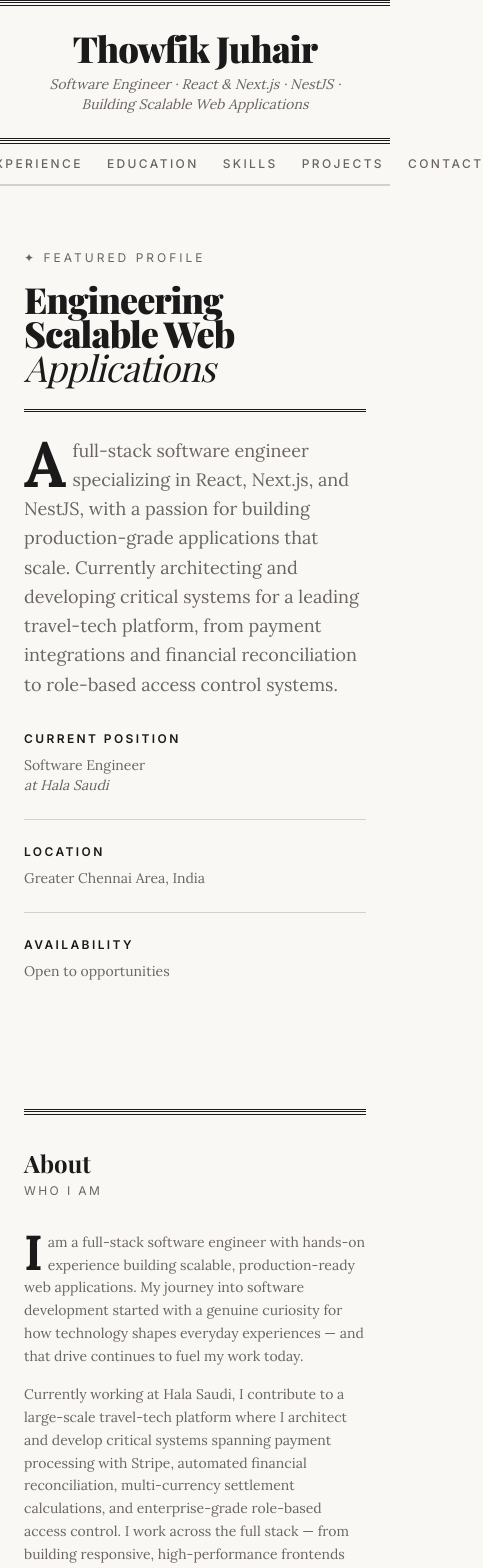
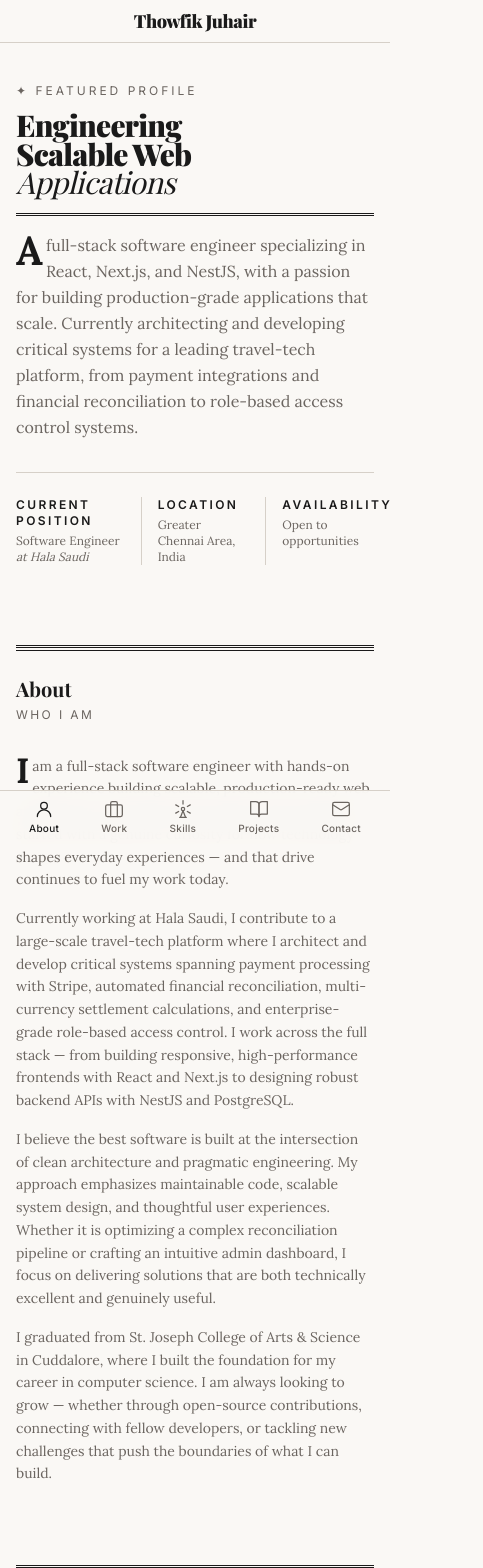
Before and after one commit to thowfik-softdev/portfolio, a Next.js app: page / in a window 390 px wide. Shown: the top 1568 px of the page, 483 px wide, since content can reach past the window. Built offline with nearby package versions, Linux system fonts and the light colour scheme.

Commit message:
feat: enhance portfolio layout and add mobile navigation

```diff
--- a/src/app/globals.css
+++ b/src/app/globals.css
@@ -90,14 +90,19 @@
     @apply border-border outline-ring/50;
   }
   body {
-    @apply bg-background text-foreground;
+    @apply bg-background text-foreground select-none;
   }
   html {
     @apply font-sans;
     scroll-behavior: smooth;
   }
   section[id] {
-    scroll-margin-top: 6rem;
+    scroll-margin-top: 3.5rem;
+  }
+  @media (min-width: 768px) {
+    section[id] {
+      scroll-margin-top: 6rem;
+    }
   }
 }
 
@@ -123,12 +128,20 @@
 .drop-cap::first-letter {
   font-family: var(--font-serif);
   float: left;
-  font-size: 3.5em;
-  line-height: 0.8;
-  padding-right: 0.1em;
+  font-size: 2.5em;
+  line-height: 0.85;
+  padding-right: 0.08em;
   padding-top: 0.05em;
   font-weight: 700;
   color: #1a1a1a;
+}
+
+@media (min-width: 640px) {
+  .drop-cap::first-letter {
+    font-size: 3.5em;
+    line-height: 0.8;
+    padding-right: 0.1em;
+  }
 }
 
 /* Subtle selection color */
--- a/src/app/page.tsx
+++ b/src/app/page.tsx
@@ -1,5 +1,6 @@
 import Header from "@/components/header";
 import Footer from "@/components/footer";
+import MobileNav from "@/components/mobile-nav";
 import Hero from "@/components/sections/hero";
 import About from "@/components/sections/about";
 import Experience from "@/components/sections/experience";
@@ -12,7 +13,7 @@ export default function Home() {
   return (
     <>
       <Header />
-      <main className="flex-1">
+      <main className="flex-1 pb-16 md:pb-0">
         <Hero />
         <About />
         <Experience />
@@ -22,6 +23,7 @@ export default function Home() {
         <Contact />
       </main>
       <Footer />
+      <MobileNav />
     </>
   );
 }
--- a/src/components/header.tsx
+++ b/src/components/header.tsx
@@ -5,13 +5,23 @@ import { siteConfig, navLinks } from "@/data/portfolio";
 export default function Header() {
   return (
     <header className="w-full border-b border-border bg-background/95 backdrop-blur-sm sticky top-0 z-50">
-      {/* Masthead */}
-      <div className="editorial-rule-double max-w-5xl mx-auto" />
-      <div className="max-w-5xl mx-auto px-6 py-6 text-center">
-        <h1 className="font-heading text-4xl md:text-5xl font-black tracking-tight leading-none">
+      {/* Mobile Header — clean top bar, nav is in bottom bar */}
+      <div className="md:hidden">
+        <div className="flex items-center justify-center px-4 py-3">
+          <h1 className="font-heading text-lg font-black tracking-tight leading-none">
             {siteConfig.name}
           </h1>
-        <p className="font-serif text-sm md:text-base text-muted-foreground mt-2 italic">
+        </div>
+      </div>
+
+      {/* Desktop Header */}
+      <div className="hidden md:block">
+        <div className="editorial-rule-double max-w-5xl mx-auto mt-6" />
+        <div className="max-w-5xl mx-auto px-6 py-6 text-center">
+          <h1 className="font-heading text-4xl lg:text-5xl font-black tracking-tight leading-none">
+            {siteConfig.name}
+          </h1>
+          <p className="font-serif text-sm lg:text-base text-muted-foreground mt-2 italic">
             {siteConfig.tagline}
           </p>
         </div>
@@ -19,7 +29,7 @@ export default function Header() {
 
         {/* Navigation */}
         <nav className="max-w-5xl mx-auto px-6 py-3">
-        <ul className="flex items-center justify-center gap-6 md:gap-10 text-xs tracking-[0.2em] uppercase font-medium">
+          <ul className="flex items-center justify-center gap-6 lg:gap-10 text-xs tracking-[0.2em] uppercase font-medium">
             {navLinks.map((link) => (
               <li key={link.href}>
                 <a
@@ -33,6 +43,7 @@ export default function Header() {
           </ul>
         </nav>
         <hr className="editorial-rule max-w-5xl mx-auto" />
+      </div>
     </header>
   );
 }
--- /dev/null
+++ b/src/components/mobile-nav.tsx
@@ -0,0 +1,101 @@
+"use client";
+
+import { useState, useEffect } from "react";
+
+const navItems = [
+  {
+    label: "About",
+    href: "#about",
+    icon: (
+      <svg xmlns="http://www.w3.org/2000/svg" width="20" height="20" viewBox="0 0 24 24" fill="none" stroke="currentColor" strokeWidth="1.5" strokeLinecap="round" strokeLinejoin="round"><circle cx="12" cy="8" r="4" /><path d="M20 21a8 8 0 0 0-16 0" /></svg>
+    ),
+  },
+  {
+    label: "Work",
+    href: "#experience",
+    icon: (
+      <svg xmlns="http://www.w3.org/2000/svg" width="20" height="20" viewBox="0 0 24 24" fill="none" stroke="currentColor" strokeWidth="1.5" strokeLinecap="round" strokeLinejoin="round"><rect width="20" height="14" x="2" y="7" rx="2" ry="2" /><path d="M16 21V5a2 2 0 0 0-2-2h-4a2 2 0 0 0-2 2v16" /></svg>
+    ),
+  },
+  {
+    label: "Skills",
+    href: "#skills",
+    icon: (
+      <svg xmlns="http://www.w3.org/2000/svg" width="20" height="20" viewBox="0 0 24 24" fill="none" stroke="currentColor" strokeWidth="1.5" strokeLinecap="round" strokeLinejoin="round"><path d="M12 2v4" /><path d="m6.8 15-3.5 2" /><path d="m20.7 7-3.5 2" /><path d="M6.8 9 3.3 7" /><path d="m20.7 17-3.5-2" /><path d="m9 22 3-8 3 8" /><path d="M8 22h8" /><circle cx="12" cy="12" r="2" /></svg>
+    ),
+  },
+  {
+    label: "Projects",
+    href: "#projects",
+    icon: (
+      <svg xmlns="http://www.w3.org/2000/svg" width="20" height="20" viewBox="0 0 24 24" fill="none" stroke="currentColor" strokeWidth="1.5" strokeLinecap="round" strokeLinejoin="round"><path d="M2 3h6a4 4 0 0 1 4 4v14a3 3 0 0 0-3-3H2z" /><path d="M22 3h-6a4 4 0 0 0-4 4v14a3 3 0 0 1 3-3h7z" /></svg>
+    ),
+  },
+  {
+    label: "Contact",
+    href: "#contact",
+    icon: (
+      <svg xmlns="http://www.w3.org/2000/svg" width="20" height="20" viewBox="0 0 24 24" fill="none" stroke="currentColor" strokeWidth="1.5" strokeLinecap="round" strokeLinejoin="round"><rect width="20" height="16" x="2" y="4" rx="2" /><path d="m22 7-8.97 5.7a1.94 1.94 0 0 1-2.06 0L2 7" /></svg>
+    ),
+  },
+];
+
+export default function MobileNav() {
+  const [active, setActive] = useState("");
+
+  useEffect(() => {
+    const sectionIds = navItems.map((item) => item.href.slice(1));
+
+    const observer = new IntersectionObserver(
+      (entries) => {
+        for (const entry of entries) {
+          if (entry.isIntersecting) {
+            setActive(`#${entry.target.id}`);
+          }
+        }
+      },
+      { rootMargin: "-40% 0px -55% 0px" }
+    );
+
+    for (const id of sectionIds) {
+      const el = document.getElementById(id);
+      if (el) observer.observe(el);
+    }
+
+    return () => observer.disconnect();
+  }, []);
+
+  const handleClick = (e: React.MouseEvent<HTMLAnchorElement>, href: string) => {
+    e.preventDefault();
+    const id = href.slice(1);
+    const el = document.getElementById(id);
+    if (el) {
+      el.scrollIntoView({ behavior: "smooth", block: "start" });
+      setActive(href);
+    }
+  };
+
+  return (
+    <nav className="md:hidden fixed bottom-0 left-0 right-0 z-50 bg-background/95 backdrop-blur-md border-t border-border">
+      <div className="flex items-center justify-around px-2 pb-[env(safe-area-inset-bottom)]">
+        {navItems.map((item) => (
+          <a
+            key={item.href}
+            href={item.href}
+            onClick={(e) => handleClick(e, item.href)}
+            className={`flex flex-col items-center gap-0.5 py-2 px-3 min-w-0 transition-colors duration-200 ${
+              active === item.href
+                ? "text-foreground"
+                : "text-muted-foreground"
+            }`}
+          >
+            {item.icon}
+            <span className="text-[10px] tracking-wide font-medium">
+              {item.label}
+            </span>
+          </a>
+        ))}
+      </div>
+    </nav>
+  );
+}
--- a/src/components/sections/about.tsx
+++ b/src/components/sections/about.tsx
@@ -2,15 +2,15 @@ import { about } from "@/data/portfolio";
 
 export default function About() {
   return (
-    <section id="about" className="max-w-5xl mx-auto px-6 py-16">
-      <div className="editorial-rule-double mb-8" />
-      <div className="grid grid-cols-1 md:grid-cols-12 gap-8 md:gap-12">
+    <section id="about" className="max-w-5xl mx-auto px-4 sm:px-6 py-10 sm:py-16">
+      <div className="editorial-rule-double mb-6 sm:mb-8" />
+      <div className="grid grid-cols-1 md:grid-cols-12 gap-4 sm:gap-8 md:gap-12">
         {/* Section title */}
         <div className="md:col-span-3">
-          <h2 className="font-heading text-2xl md:text-3xl font-bold sticky top-28">
+          <h2 className="font-heading text-xl sm:text-2xl md:text-3xl font-bold md:sticky md:top-28">
             About
           </h2>
-          <p className="text-xs tracking-[0.2em] uppercase text-muted-foreground mt-1">
+          <p className="text-xs tracking-[0.2em] uppercase text-muted-foreground mt-1 mb-4 md:mb-0">
             Who I Am
           </p>
         </div>
--- a/src/components/sections/contact.tsx
+++ b/src/components/sections/contact.tsx
@@ -2,37 +2,37 @@ import { siteConfig, socialLinks, contact } from "@/data/portfolio";
 
 export default function Contact() {
   return (
-    <section id="contact" className="max-w-5xl mx-auto px-6 py-16">
-      <div className="editorial-rule-double mb-8" />
-      <div className="grid grid-cols-1 md:grid-cols-12 gap-8 md:gap-12">
+    <section id="contact" className="max-w-5xl mx-auto px-4 sm:px-6 py-10 sm:py-16">
+      <div className="editorial-rule-double mb-6 sm:mb-8" />
+      <div className="grid grid-cols-1 md:grid-cols-12 gap-4 sm:gap-8 md:gap-12">
         {/* Section title */}
         <div className="md:col-span-3">
-          <h2 className="font-heading text-2xl md:text-3xl font-bold sticky top-28">
+          <h2 className="font-heading text-xl sm:text-2xl md:text-3xl font-bold md:sticky md:top-28">
             Contact
           </h2>
-          <p className="text-xs tracking-[0.2em] uppercase text-muted-foreground mt-1">
+          <p className="text-xs tracking-[0.2em] uppercase text-muted-foreground mt-1 mb-4 md:mb-0">
             Get in Touch
           </p>
         </div>
 
         {/* Contact content */}
         <div className="md:col-span-9">
-          <div className="grid grid-cols-1 md:grid-cols-2 gap-12">
+          <div className="grid grid-cols-1 md:grid-cols-2 gap-8 sm:gap-12">
             {/* Message */}
             <div>
-              <p className="font-serif text-lg leading-relaxed text-muted-foreground mb-6 drop-cap">
+              <p className="font-serif text-base sm:text-lg leading-relaxed text-muted-foreground mb-5 sm:mb-6 drop-cap">
                 {contact.message}
               </p>
               <a
                 href={`mailto:${siteConfig.email}`}
-                className="inline-block text-xs tracking-[0.2em] uppercase font-semibold border border-foreground px-6 py-3 hover:bg-foreground hover:text-background transition-colors duration-300"
+                className="inline-block text-xs tracking-[0.2em] uppercase font-semibold border border-foreground px-5 sm:px-6 py-2.5 sm:py-3 hover:bg-foreground hover:text-background active:bg-foreground active:text-background transition-colors duration-300"
               >
                 {contact.ctaText}
               </a>
             </div>
 
             {/* Contact details */}
-            <div className="space-y-6">
+            <div className="space-y-5 sm:space-y-6">
               <div>
                 <h3 className="text-xs tracking-[0.2em] uppercase font-semibold mb-2">
                   Email
--- a/src/components/sections/education.tsx
+++ b/src/components/sections/education.tsx
@@ -2,15 +2,15 @@ import { education } from "@/data/portfolio";
 
 export default function Education() {
   return (
-    <section id="education" className="max-w-5xl mx-auto px-6 py-16">
-      <div className="editorial-rule-double mb-8" />
-      <div className="grid grid-cols-1 md:grid-cols-12 gap-8 md:gap-12">
+    <section id="education" className="max-w-5xl mx-auto px-4 sm:px-6 py-10 sm:py-16">
+      <div className="editorial-rule-double mb-6 sm:mb-8" />
+      <div className="grid grid-cols-1 md:grid-cols-12 gap-4 sm:gap-8 md:gap-12">
         {/* Section title */}
         <div className="md:col-span-3">
-          <h2 className="font-heading text-2xl md:text-3xl font-bold sticky top-28">
+          <h2 className="font-heading text-xl sm:text-2xl md:text-3xl font-bold md:sticky md:top-28">
             Education
           </h2>
-          <p className="text-xs tracking-[0.2em] uppercase text-muted-foreground mt-1">
+          <p className="text-xs tracking-[0.2em] uppercase text-muted-foreground mt-1 mb-4 md:mb-0">
             Academic Background
           </p>
         </div>
@@ -19,7 +19,7 @@ export default function Education() {
         <div className="md:col-span-9">
           <article className="relative">
             {/* Period badge */}
-            <div className="flex flex-wrap items-baseline gap-x-4 gap-y-1 mb-3">
+            <div className="flex flex-wrap items-baseline gap-x-3 sm:gap-x-4 gap-y-1 mb-2 sm:mb-3">
               <span className="text-xs tracking-[0.2em] uppercase font-semibold bg-primary text-primary-foreground px-2 py-0.5">
                 {education.period}
               </span>
@@ -29,15 +29,15 @@ export default function Education() {
             </div>
 
             {/* Degree & Institution */}
-            <h3 className="font-heading text-xl md:text-2xl font-bold leading-tight">
+            <h3 className="font-heading text-lg sm:text-xl md:text-2xl font-bold leading-tight">
               {education.degree}
             </h3>
-            <p className="font-serif text-sm text-muted-foreground italic mt-1 mb-3">
+            <p className="font-serif text-sm text-muted-foreground italic mt-1 mb-2 sm:mb-3">
               {education.institution}
             </p>
 
             {/* Description */}
-            <p className="font-serif text-sm leading-relaxed text-muted-foreground mb-4">
+            <p className="font-serif text-sm leading-relaxed text-muted-foreground mb-3 sm:mb-4">
               {education.description}
             </p>
 
@@ -46,7 +46,7 @@ export default function Education() {
               {education.highlights.map((highlight, i) => (
                 <li
                   key={i}
-                  className="text-sm text-foreground flex items-start gap-2"
+                  className="text-xs sm:text-sm text-foreground flex items-start gap-2"
                 >
                   <span className="text-muted-foreground mt-0.5 shrink-0">
                     ✦
--- a/src/components/sections/hero.tsx
+++ b/src/components/sections/hero.tsx
@@ -2,14 +2,14 @@ import { siteConfig, hero } from "@/data/portfolio";
 
 export default function Hero() {
   return (
-    <section className="max-w-5xl mx-auto px-6 py-16 md:py-24">
+    <section className="max-w-5xl mx-auto px-4 sm:px-6 py-10 sm:py-16 md:py-24">
       <div className="grid grid-cols-1 md:grid-cols-12 gap-8 md:gap-12">
         {/* Main headline area */}
         <div className="md:col-span-8">
-          <p className="text-xs tracking-[0.25em] uppercase text-muted-foreground mb-4">
+          <p className="text-xs tracking-[0.25em] uppercase text-muted-foreground mb-3 sm:mb-4">
             {hero.badge}
           </p>
-          <h2 className="font-heading text-4xl md:text-6xl lg:text-7xl font-black leading-[0.95] tracking-tight mb-6">
+          <h2 className="font-heading text-3xl sm:text-4xl md:text-6xl lg:text-7xl font-black leading-[0.95] tracking-tight mb-4 sm:mb-6">
             {hero.headline.map((line) => (
               <span key={line}>
                 {line}
@@ -18,41 +18,39 @@ export default function Hero() {
             ))}
             <span className="italic font-normal">{hero.headlineItalic}</span>
           </h2>
-          <div className="editorial-rule-thick mb-6" />
-          <p className="font-serif text-lg md:text-xl text-muted-foreground leading-relaxed max-w-xl drop-cap">
+          <div className="editorial-rule-thick mb-4 sm:mb-6" />
+          <p className="font-serif text-base sm:text-lg md:text-xl text-muted-foreground leading-relaxed max-w-xl drop-cap">
             {hero.summary}
           </p>
         </div>
 
         {/* Sidebar info */}
-        <aside className="md:col-span-4 md:border-l md:border-border md:pl-8">
-          <div className="space-y-6">
+        <aside className="md:col-span-4 border-t border-border pt-6 md:border-t-0 md:pt-0 md:border-l md:border-border md:pl-8">
+          <div className="grid grid-cols-3 gap-4 md:grid-cols-1 md:gap-0 md:space-y-6">
             <div>
-              <h3 className="text-xs tracking-[0.2em] uppercase font-semibold mb-2">
+              <h3 className="text-xs tracking-[0.2em] uppercase font-semibold mb-1 sm:mb-2">
                 Current Position
               </h3>
-              <p className="font-serif text-sm text-muted-foreground">
+              <p className="font-serif text-xs sm:text-sm text-muted-foreground">
                 {hero.sidebar.position}
               </p>
-              <p className="font-serif text-sm text-muted-foreground italic">
+              <p className="font-serif text-xs sm:text-sm text-muted-foreground italic">
                 at {hero.sidebar.company}
               </p>
             </div>
-            <hr className="editorial-rule" />
-            <div>
-              <h3 className="text-xs tracking-[0.2em] uppercase font-semibold mb-2">
+            <div className="border-l border-border pl-4 md:border-l-0 md:pl-0 md:border-t md:border-border md:pt-6">
+              <h3 className="text-xs tracking-[0.2em] uppercase font-semibold mb-1 sm:mb-2">
                 Location
               </h3>
-              <p className="font-serif text-sm text-muted-foreground">
+              <p className="font-serif text-xs sm:text-sm text-muted-foreground">
                 {siteConfig.location}
               </p>
             </div>
-            <hr className="editorial-rule" />
-            <div>
-              <h3 className="text-xs tracking-[0.2em] uppercase font-semibold mb-2">
+            <div className="border-l border-border pl-4 md:border-l-0 md:pl-0 md:border-t md:border-border md:pt-6">
+              <h3 className="text-xs tracking-[0.2em] uppercase font-semibold mb-1 sm:mb-2">
                 Availability
               </h3>
-              <p className="font-serif text-sm text-muted-foreground">
+              <p className="font-serif text-xs sm:text-sm text-muted-foreground">
                 {siteConfig.availability}
               </p>
             </div>
--- a/src/components/sections/projects.tsx
+++ b/src/components/sections/projects.tsx
@@ -10,28 +10,28 @@ import { projects } from "@/data/portfolio";
 
 export default function Projects() {
   return (
-    <section id="projects" className="max-w-5xl mx-auto px-6 py-16">
-      <div className="editorial-rule-double mb-8" />
-      <div className="grid grid-cols-1 md:grid-cols-12 gap-8 md:gap-12">
+    <section id="projects" className="max-w-5xl mx-auto px-4 sm:px-6 py-10 sm:py-16">
+      <div className="editorial-rule-double mb-6 sm:mb-8" />
+      <div className="grid grid-cols-1 md:grid-cols-12 gap-4 sm:gap-8 md:gap-12">
         {/* Section title */}
         <div className="md:col-span-3">
-          <h2 className="font-heading text-2xl md:text-3xl font-bold sticky top-28">
+          <h2 className="font-heading text-xl sm:text-2xl md:text-3xl font-bold md:sticky md:top-28">
             Projects
           </h2>
-          <p className="text-xs tracking-[0.2em] uppercase text-muted-foreground mt-1">
+          <p className="text-xs tracking-[0.2em] uppercase text-muted-foreground mt-1 mb-4 md:mb-0">
             Selected Work
           </p>
         </div>
 
         {/* Projects grid */}
         <div className="md:col-span-9">
-          <div className="grid grid-cols-1 sm:grid-cols-2 gap-6">
+          <div className="grid grid-cols-1 sm:grid-cols-2 gap-4 sm:gap-6">
             {projects.map((project) => (
               <Card
                 key={project.title}
                 className="rounded-none border-border hover:border-foreground/30 transition-colors duration-300 group"
               >
-                <CardHeader className="pb-3">
+                <CardHeader className="p-4 sm:p-6 pb-2 sm:pb-3">
                   <div className="flex items-center justify-between mb-1">
                     <span className="text-[10px] tracking-[0.25em] uppercase text-muted-foreground font-semibold">
                       {project.year}
@@ -40,20 +40,20 @@ export default function Projects() {
                       ↗
                     </span>
                   </div>
-                  <CardTitle className="font-heading text-lg font-bold leading-tight">
+                  <CardTitle className="font-heading text-base sm:text-lg font-bold leading-tight">
                     {project.title}
                   </CardTitle>
-                  <CardDescription className="font-serif text-sm leading-relaxed mt-1">
+                  <CardDescription className="font-serif text-xs sm:text-sm leading-relaxed mt-1">
                     {project.description}
                   </CardDescription>
                 </CardHeader>
-                <CardContent>
-                  <div className="flex flex-wrap gap-1.5">
+                <CardContent className="px-4 sm:px-6 pb-4 sm:pb-6">
+                  <div className="flex flex-wrap gap-1 sm:gap-1.5">
                     {project.tech.map((t) => (
                       <Badge
                         key={t}
                         variant="outline"
-                        className="rounded-none text-[10px] font-normal tracking-wider px-2 py-0.5"
+                        className="rounded-none text-[10px] font-normal tracking-wider px-1.5 sm:px-2 py-0.5"
                       >
                         {t}
                       </Badge>
--- a/src/components/sections/skills.tsx
+++ b/src/components/sections/skills.tsx
@@ -3,33 +3,33 @@ import { skillCategories } from "@/data/portfolio";
 
 export default function Skills() {
   return (
-    <section id="skills" className="max-w-5xl mx-auto px-6 py-16">
-      <div className="editorial-rule-double mb-8" />
-      <div className="grid grid-cols-1 md:grid-cols-12 gap-8 md:gap-12">
+    <section id="skills" className="max-w-5xl mx-auto px-4 sm:px-6 py-10 sm:py-16">
+      <div className="editorial-rule-double mb-6 sm:mb-8" />
+      <div className="grid grid-cols-1 md:grid-cols-12 gap-4 sm:gap-8 md:gap-12">
         {/* Section title */}
         <div className="md:col-span-3">
-          <h2 className="font-heading text-2xl md:text-3xl font-bold sticky top-28">
+          <h2 className="font-heading text-xl sm:text-2xl md:text-3xl font-bold md:sticky md:top-28">
             Skills
           </h2>
-          <p className="text-xs tracking-[0.2em] uppercase text-muted-foreground mt-1">
+          <p className="text-xs tracking-[0.2em] uppercase text-muted-foreground mt-1 mb-4 md:mb-0">
             Technical Expertise
           </p>
         </div>
 
         {/* Skills grid */}
         <div className="md:col-span-9">
-          <div className="grid grid-cols-1 sm:grid-cols-2 gap-8">
+          <div className="grid grid-cols-1 sm:grid-cols-2 gap-6 sm:gap-8">
             {skillCategories.map((cat) => (
               <div key={cat.category}>
                 <h3 className="text-xs tracking-[0.2em] uppercase font-semibold mb-3 pb-2 border-b border-border">
                   {cat.category}
                 </h3>
-                <div className="flex flex-wrap gap-2">
+                <div className="flex flex-wrap gap-1.5 sm:gap-2">
                   {cat.skills.map((skill) => (
                     <Badge
                       key={skill}
                       variant="secondary"
-                      className="rounded-none text-xs font-normal tracking-wide px-3 py-1.5 bg-secondary text-secondary-foreground hover:bg-accent transition-colors"
+                      className="rounded-none text-xs font-normal tracking-wide px-2.5 sm:px-3 py-1 sm:py-1.5 bg-secondary text-secondary-foreground hover:bg-accent transition-colors"
                     >
                       {skill}
                     </Badge>
```
Also changed, not shown: src/components/footer.tsx (+5 -5 lines), src/components/sections/experience.tsx (+11 -11 lines). Lines whose indentation alone changed are shown as unchanged.
